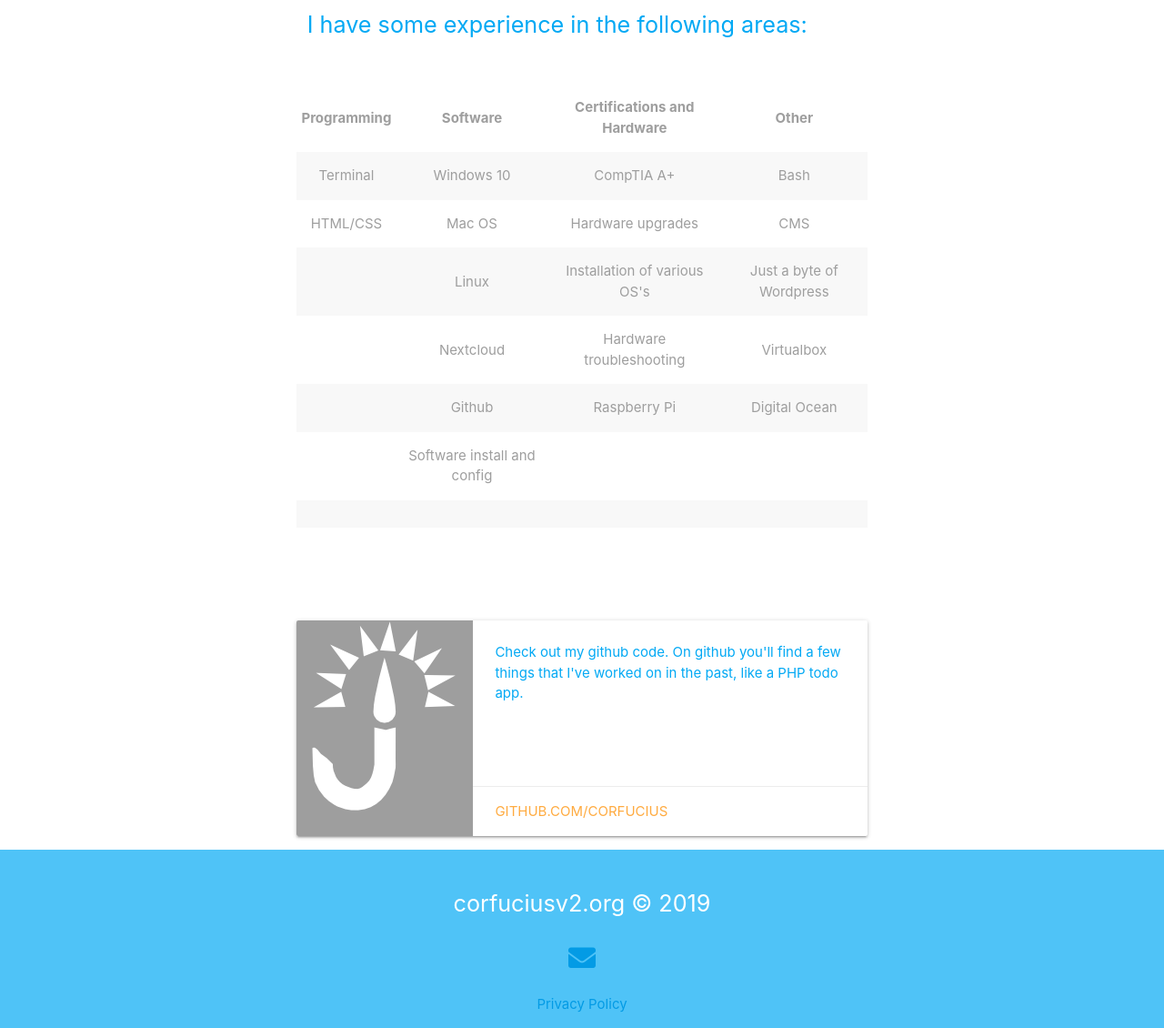
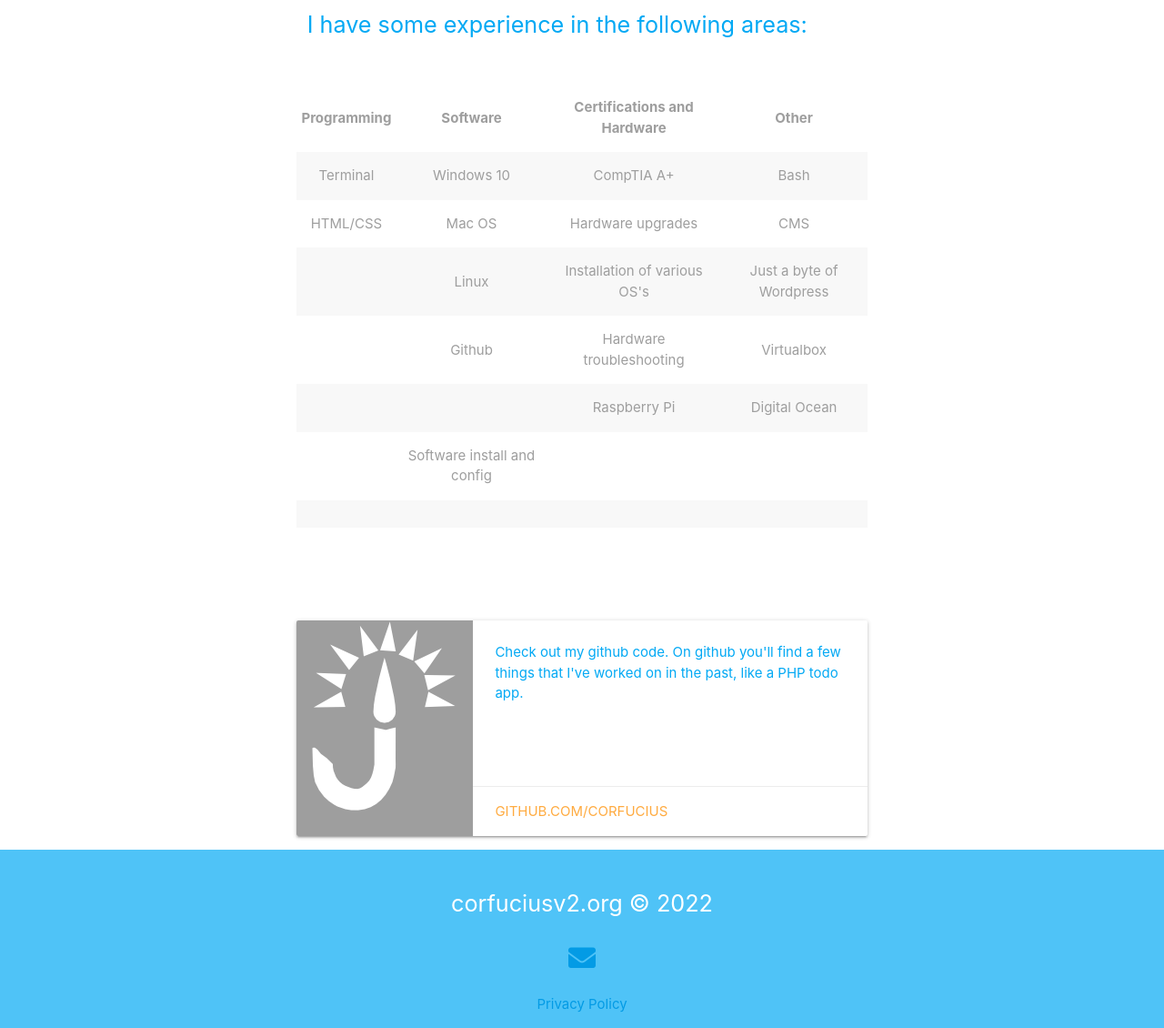
Before and after one commit to corfucius/corfuciusv2, a Django app: page /about in a window 1280 px wide. Shown: the part 617-1747 px from the top of the page at 91% size. Run offline with Django 3.2, Linux system fonts and the light colour scheme; some libraries are stand-ins or nearby versions.

Commit message:
about and partials update

```diff
--- a/templates/pages/about.html
+++ b/templates/pages/about.html
@@ -54,13 +54,13 @@
           </tr>
           <tr>
             <td></td>
-            <td>Nextcloud</td>
+            <td>Github</td>
             <td>Hardware troubleshooting</td>
             <td>Virtualbox</td>
           </tr>
           <tr>
             <td></td>
-            <td>Github</td>
+            <td></td>
             <td>Raspberry Pi</td>
             <td>Digital Ocean</td>
           </tr>
--- a/templates/partials/_footer.html
+++ b/templates/partials/_footer.html
@@ -1,5 +1,5 @@
 <footer class="section light-blue lighten-2 white-text center">
-  <p class="flow-text">corfuciusv2.org &copy; 2019</p>
+  <p class="flow-text">corfuciusv2.org &copy; 2022</p>
   <a href="mailto:corefucius@gmail.com"><i class="fas fa-envelope fa-2x responsive-img"></i></a>
   <br><br>
   <a href="https://www.iubenda.com/privacy-policy/68151925" class="iubenda-black iubenda-embed " title="Privacy Policy">Privacy
```
